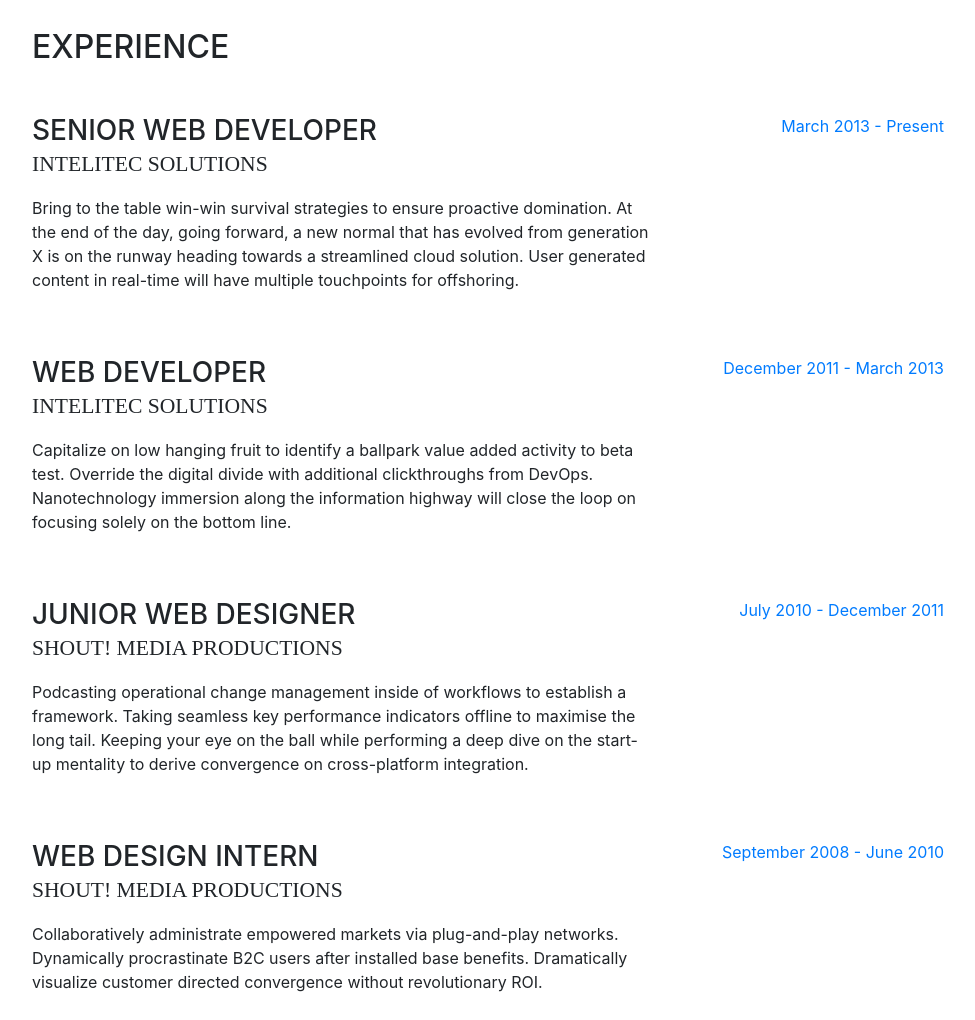
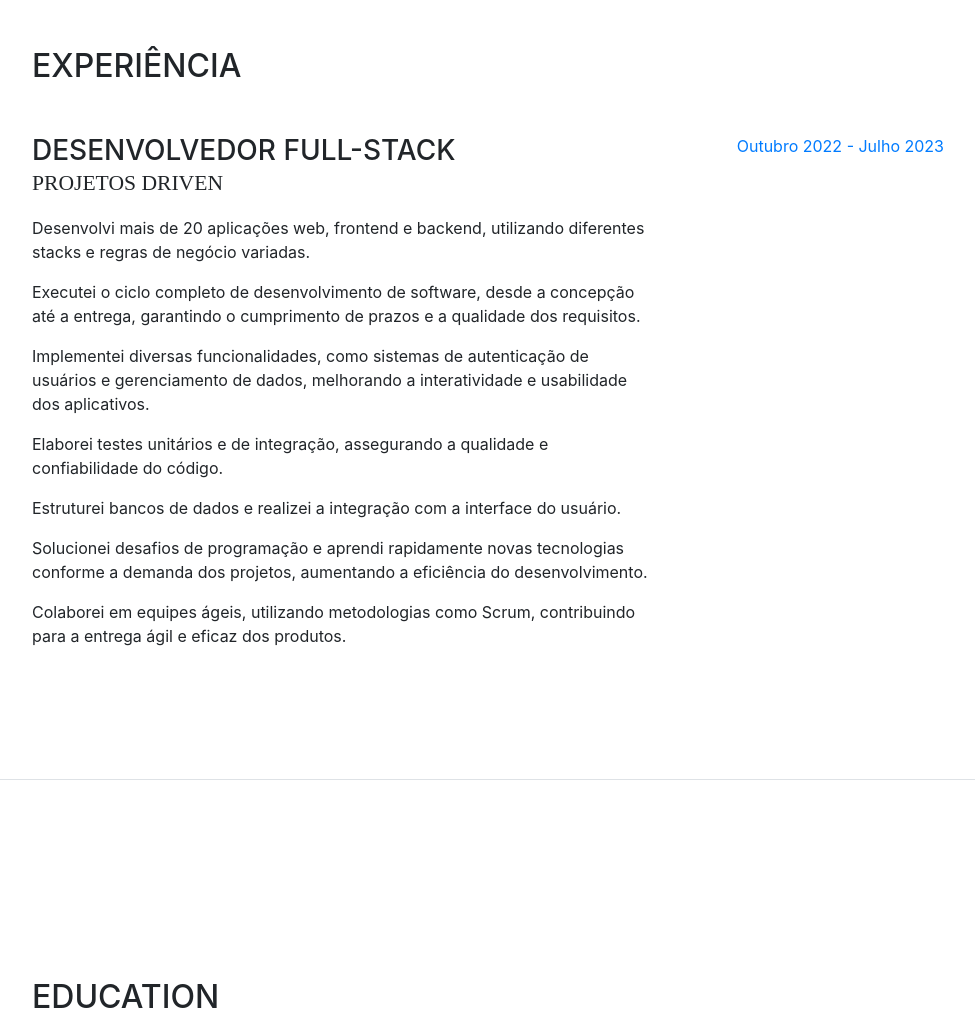
Before and after one commit to rafaelor20/meu_portifolio, a website with bundled scripts: page index.html in a window 1280 px wide. Shown: the part 820-1840 px from the top of the page, without its empty margins (288-1263 px from the left). Built offline with nearby package versions, Linux system fonts and the light colour scheme; a web font is replaced by a local one.

Commit message:
experience page

```diff
--- a/index.html
+++ b/index.html
@@ -106,60 +106,42 @@
 
         <section class="resume-section p-3 p-lg-5 d-flex flex-column" id="experience">
             <div class="my-auto">
-                <h2 class="mb-5">Experience</h2>
+                <h2 class="mb-5">Experiência</h2>
 
                 <div class="resume-item d-flex flex-column flex-md-row mb-5">
                     <div class="resume-content mr-auto">
-                        <h3 class="mb-0">Senior Web Developer</h3>
-                        <div class="subheading mb-3">Intelitec Solutions</div>
-                        <p>Bring to the table win-win survival strategies to ensure proactive domination. At the end of
-                            the day, going forward, a new normal that has evolved from generation X is on the runway
-                            heading towards a streamlined cloud solution. User generated content in real-time will have
-                            multiple touchpoints for offshoring.</p>
+                        <h3 class="mb-0">Desenvolvedor Full-Stack</h3>
+                        <div class="subheading mb-3">Projetos Driven</div>
+                        <p>
+                            Desenvolvi mais de 20 aplicações web, frontend e backend, utilizando diferentes stacks e
+                            regras de negócio variadas.
+                        </p>
+                        <p>
+                            Executei o ciclo completo de desenvolvimento de software, desde a concepção até a entrega,
+                            garantindo o cumprimento de prazos e a qualidade dos requisitos.
+                        </p>
+                        <p>
+                            Implementei diversas funcionalidades, como sistemas de autenticação de usuários e
+                            gerenciamento de dados, melhorando a interatividade e usabilidade dos aplicativos.
+                        </p>
+                        <p>
+                            Elaborei testes unitários e de integração, assegurando a qualidade e confiabilidade do
+                            código.
+                        </p>
+                        <p>
+                            Estruturei bancos de dados e realizei a integração com a interface do usuário.
+                        </p>
+                        <p>
+                            Solucionei desafios de programação e aprendi rapidamente novas tecnologias conforme a
+                            demanda dos projetos, aumentando a eficiência do desenvolvimento.
+                        </p>
+                        <p>
+                            Colaborei em equipes ágeis, utilizando metodologias como Scrum, contribuindo para a
+                            entrega ágil e eficaz dos produtos.
+                        </p>
                     </div>
                     <div class="resume-date text-md-right">
-                        <span class="text-primary">March 2013 - Present</span>
-                    </div>
-                </div>
-
-                <div class="resume-item d-flex flex-column flex-md-row mb-5">
-                    <div class="resume-content mr-auto">
-                        <h3 class="mb-0">Web Developer</h3>
-                        <div class="subheading mb-3">Intelitec Solutions</div>
-                        <p>Capitalize on low hanging fruit to identify a ballpark value added activity to beta test.
-                            Override the digital divide with additional clickthroughs from DevOps. Nanotechnology
-                            immersion along the information highway will close the loop on focusing solely on the bottom
-                            line.</p>
-                    </div>
-                    <div class="resume-date text-md-right">
-                        <span class="text-primary">December 2011 - March 2013</span>
-                    </div>
-                </div>
-
-                <div class="resume-item d-flex flex-column flex-md-row mb-5">
-                    <div class="resume-content mr-auto">
-                        <h3 class="mb-0">Junior Web Designer</h3>
-                        <div class="subheading mb-3">Shout! Media Productions</div>
-                        <p>Podcasting operational change management inside of workflows to establish a framework. Taking
-                            seamless key performance indicators offline to maximise the long tail. Keeping your eye on
-                            the ball while performing a deep dive on the start-up mentality to derive convergence on
-                            cross-platform integration.</p>
-                    </div>
-                    <div class="resume-date text-md-right">
-                        <span class="text-primary">July 2010 - December 2011</span>
-                    </div>
-                </div>
-
-                <div class="resume-item d-flex flex-column flex-md-row">
-                    <div class="resume-content mr-auto">
-                        <h3 class="mb-0">Web Design Intern</h3>
-                        <div class="subheading mb-3">Shout! Media Productions</div>
-                        <p>Collaboratively administrate empowered markets via plug-and-play networks. Dynamically
-                            procrastinate B2C users after installed base benefits. Dramatically visualize customer
-                            directed convergence without revolutionary ROI.</p>
-                    </div>
-                    <div class="resume-date text-md-right">
-                        <span class="text-primary">September 2008 - June 2010</span>
+                        <span class="text-primary">Outubro 2022 - Julho 2023</span>
                     </div>
                 </div>
 
```
